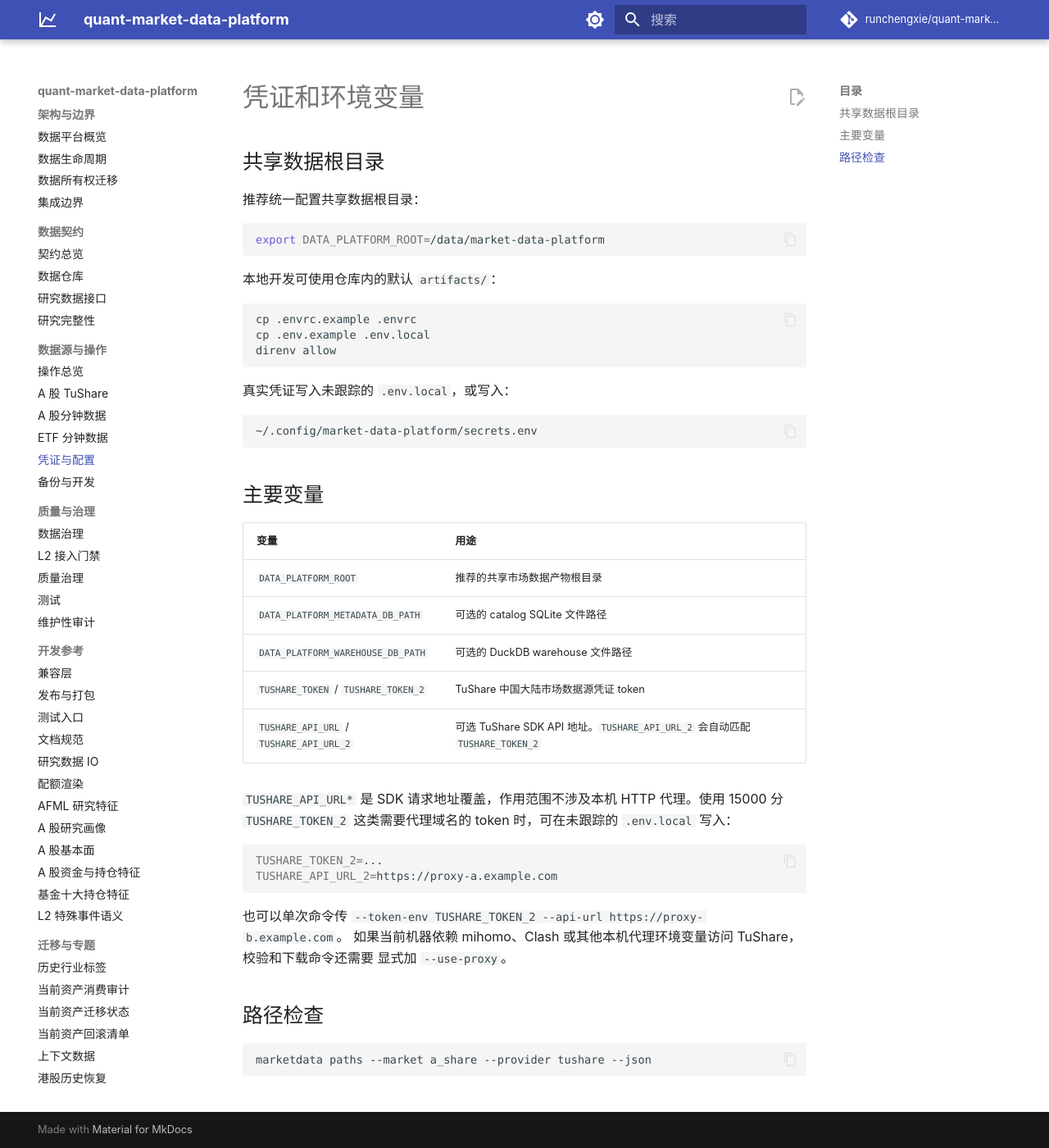
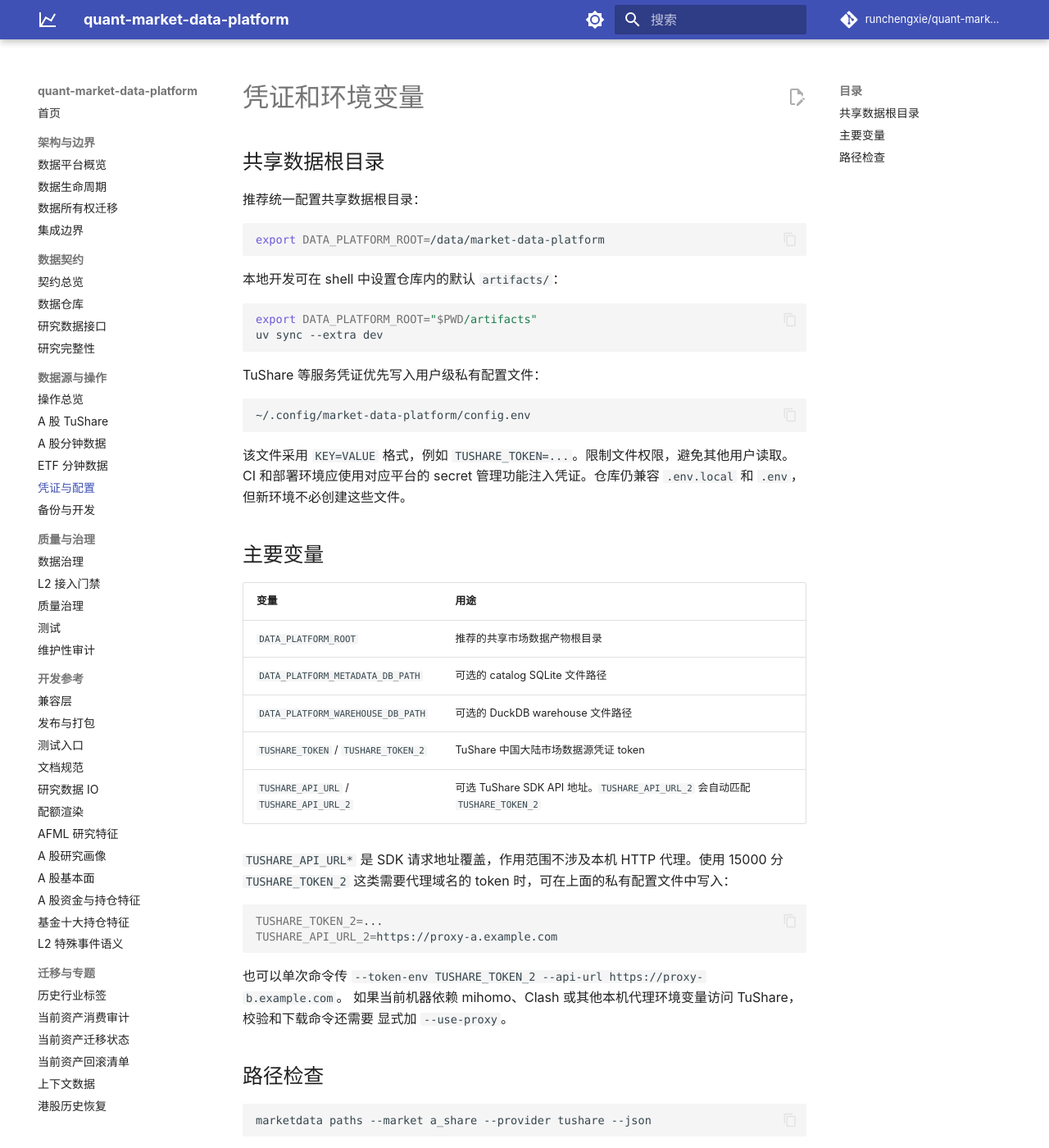
Before and after one commit to runchengxie/quant-market-data-platform, an MkDocs documentation site: the page built from docs/operations/credentials.md, in a window 1280 px wide and 1400 px high. Shown: the whole window at 82% size. Built offline with MkDocs 1.6.1 and Material for MkDocs 9.7.7, drawn with Linux system fonts in a browser that asks for light colours; comment, search, counter and statistics services are not loaded.

Commit message:
chore: retire env setup examples

````diff
--- a/docs/operations/credentials.md
+++ b/docs/operations/credentials.md
@@ -8,19 +8,20 @@
 export DATA_PLATFORM_ROOT=/data/market-data-platform
 ```
 
-本地开发可使用仓库内的默认 `artifacts/`：
+本地开发可在 shell 中设置仓库内的默认 `artifacts/`：
 
 ```bash
-cp .envrc.example .envrc
-cp .env.example .env.local
-direnv allow
+export DATA_PLATFORM_ROOT="$PWD/artifacts"
+uv sync --extra dev
 ```
 
-真实凭证写入未跟踪的 `.env.local`，或写入：
+TuShare 等服务凭证优先写入用户级私有配置文件：
 
 ```text
-~/.config/market-data-platform/secrets.env
+~/.config/market-data-platform/config.env
 ```
+
+该文件采用 `KEY=VALUE` 格式，例如 `TUSHARE_TOKEN=...`。限制文件权限，避免其他用户读取。CI 和部署环境应使用对应平台的 secret 管理功能注入凭证。仓库仍兼容 `.env.local` 和 `.env`，但新环境不必创建这些文件。
 
 ## 主要变量
 
@@ -33,7 +34,7 @@
 | `TUSHARE_API_URL` / `TUSHARE_API_URL_2` | 可选 TuShare SDK API 地址。`TUSHARE_API_URL_2` 会自动匹配 `TUSHARE_TOKEN_2` |
 
 `TUSHARE_API_URL*` 是 SDK 请求地址覆盖，作用范围不涉及本机 HTTP 代理。使用 15000 分 `TUSHARE_TOKEN_2`
-这类需要代理域名的 token 时，可在未跟踪的 `.env.local` 写入：
+这类需要代理域名的 token 时，可在上面的私有配置文件中写入：
 
 ```bash
 TUSHARE_TOKEN_2=...
````
Also changed, not shown: AGENTS.md (+3 -1 lines), 3 other files.
